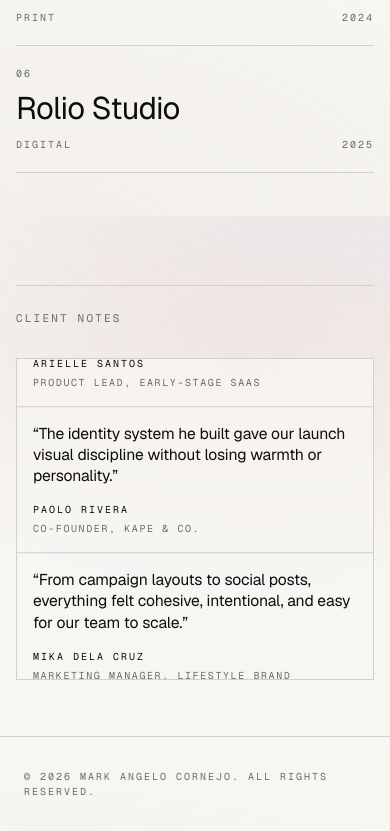
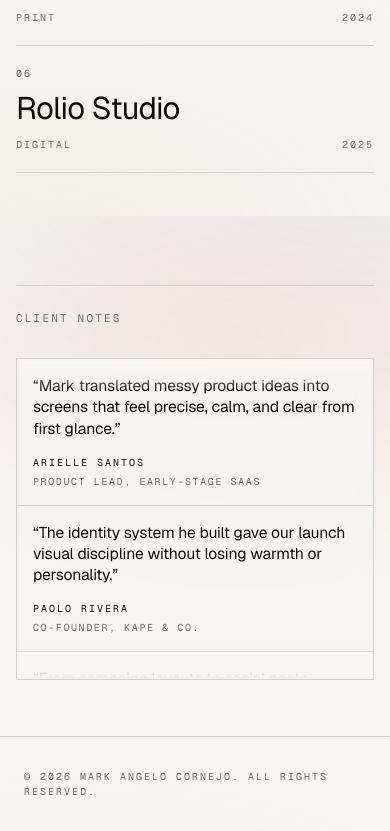
Before and after one commit to iSlowxz/creativeportfolio, a Next.js app: page / in a window 390 px wide. Shown: the part 1472-2303 px from the top of the page. Built offline with nearby package versions, Linux system fonts and the light colour scheme.

Commit message:
Refactor Testimonials component to improve responsiveness and animation behavior. Adjusted column rendering for mobile view and enhanced CSS classes for better visual effects during animations.

```diff
--- a/src/components/testimonials.tsx
+++ b/src/components/testimonials.tsx
@@ -45,7 +45,7 @@ export function Testimonials() {
   const itemsA = [...testimonials, ...testimonials];
   const rotated = [...testimonials.slice(1), testimonials[0]];
   const itemsB = [...rotated, ...rotated];
-  const columns = isMobile ? [itemsA] : [itemsA, itemsB];
+  const columns = isMobile ? [testimonials] : [itemsA, itemsB];
 
   return (
     <section id="testimonials" className="relative px-4 py-14 md:px-10 md:py-20">
@@ -62,7 +62,7 @@ export function Testimonials() {
           {columns.map((columnItems, columnIdx) => (
             <div
               key={columnIdx}
-              className={`h-[320px] overflow-hidden md:h-[340px] ${
+              className={`relative h-[320px] overflow-y-auto overflow-x-hidden md:h-[340px] md:overflow-hidden ${
                 columnIdx === 1 ? "md:border-l hairline" : ""
               }`}
             >
@@ -73,10 +73,10 @@ export function Testimonials() {
                 transition={{ duration: 0.34, delay: columnIdx * 0.05 }}
               >
                 <ul
-                  className={`flex h-max flex-col items-stretch hover:[animation-play-state:paused] ${
+                  className={`flex h-max flex-col items-stretch ${
                     columnIdx === 0
-                      ? "animate-[testimonial-marquee-vertical_26s_linear_infinite]"
-                      : "animate-[testimonial-marquee-vertical_30s_linear_infinite_reverse]"
+                      ? "md:animate-[testimonial-marquee-vertical_26s_linear_infinite] md:hover:[animation-play-state:paused]"
+                      : "md:animate-[testimonial-marquee-vertical_30s_linear_infinite_reverse] md:hover:[animation-play-state:paused]"
                   }`}
                 >
                   {columnItems.map((item, index) => (
@@ -102,6 +102,8 @@ export function Testimonials() {
                   ))}
                 </ul>
               </motion.div>
+              <div className="pointer-events-none absolute inset-x-0 top-0 h-8 bg-gradient-to-b from-[var(--background)] to-transparent md:hidden" />
+              <div className="pointer-events-none absolute inset-x-0 bottom-0 h-10 bg-gradient-to-t from-[var(--background)] to-transparent md:hidden" />
             </div>
           ))}
         </div>
```
